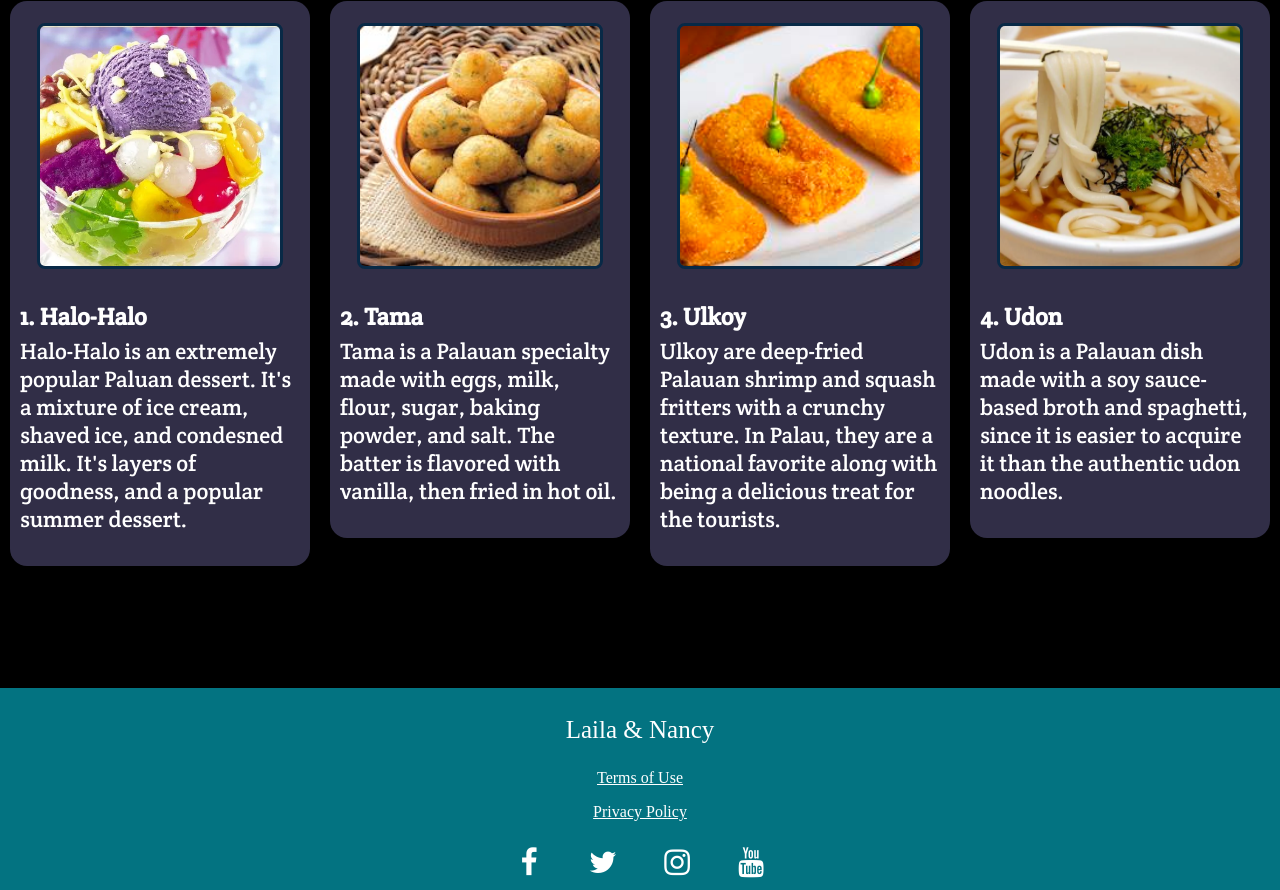
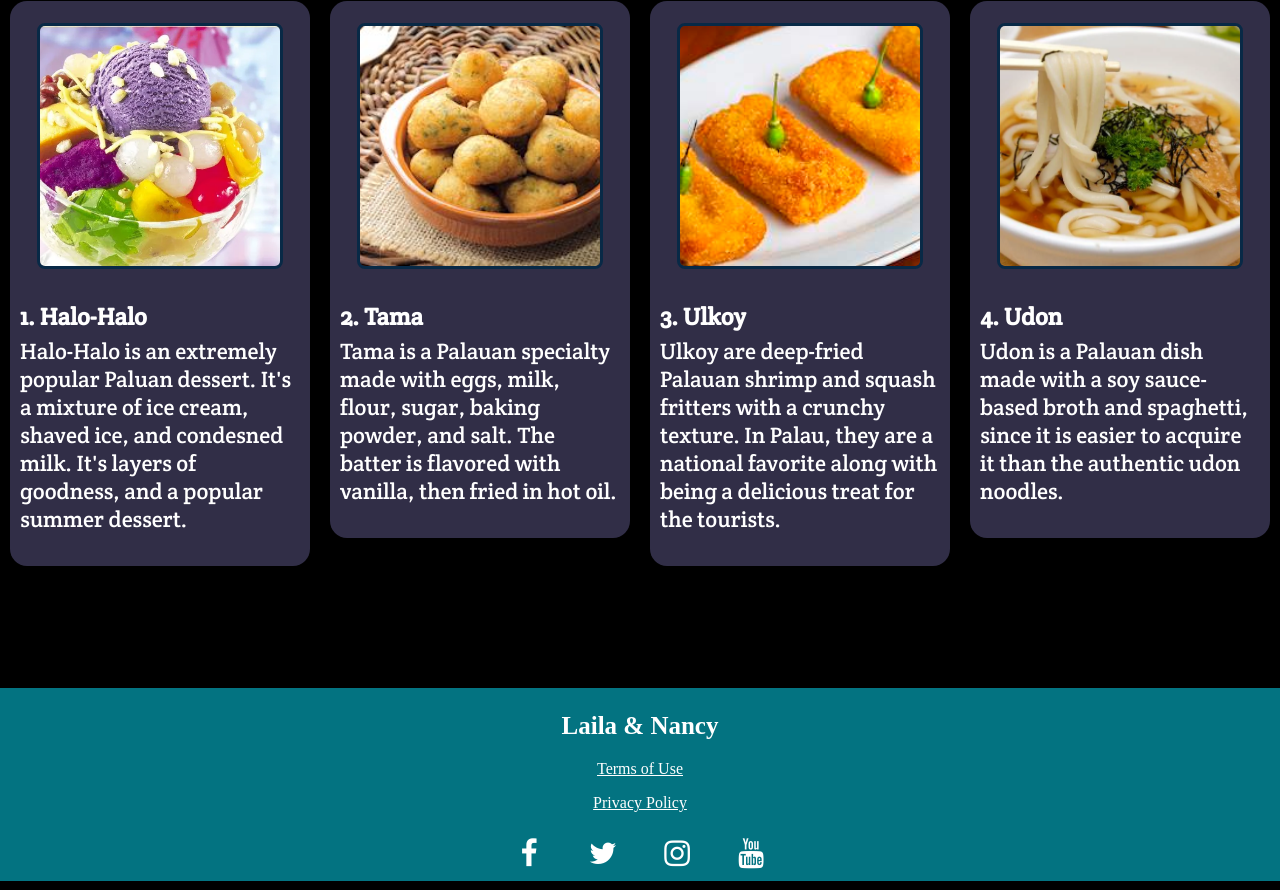
Before and after one commit to staten-island-tech/design-scaffold-project-choice-nancy-laila-0_0, a website built with Vite: page our-project/index.html in a window 1280 px wide. Shown: the part 4415-5305 px from the top of the page. Built offline with nearby package versions, Linux system fonts and the light colour scheme; files whose address does not match are found by name.

Commit message:
simple fixes

```diff
--- a/our-project/index.html
+++ b/our-project/index.html
@@ -243,13 +243,13 @@
   </span> -->
 
   <footer>
-    <p class ="footerbigtext">Laila & Nancy</p>
+    <h2 class ="footerbigtext">Laila & Nancy</h2>
     <p><a href="#" class = "footertext">Terms of Use</a></p>
     <p><a href="#" class = "footertext">Privacy Policy</a></p>
-    <a href="#" class="fa fa-facebook"></a>
-    <a href="#" class="fa fa-twitter"></a>
-    <a href="#" class="fa fa-instagram"></a>
-    <a href="#" class="fa fa-youtube"></a>
+    <a href="#navbar" class="fa fa-facebook"></a>
+    <a href="#navbar" class="fa fa-twitter"></a>
+    <a href="#navbar" class="fa fa-instagram"></a>
+    <a href="#navbar" class="fa fa-youtube"></a>
   </footer>
 
 
```
